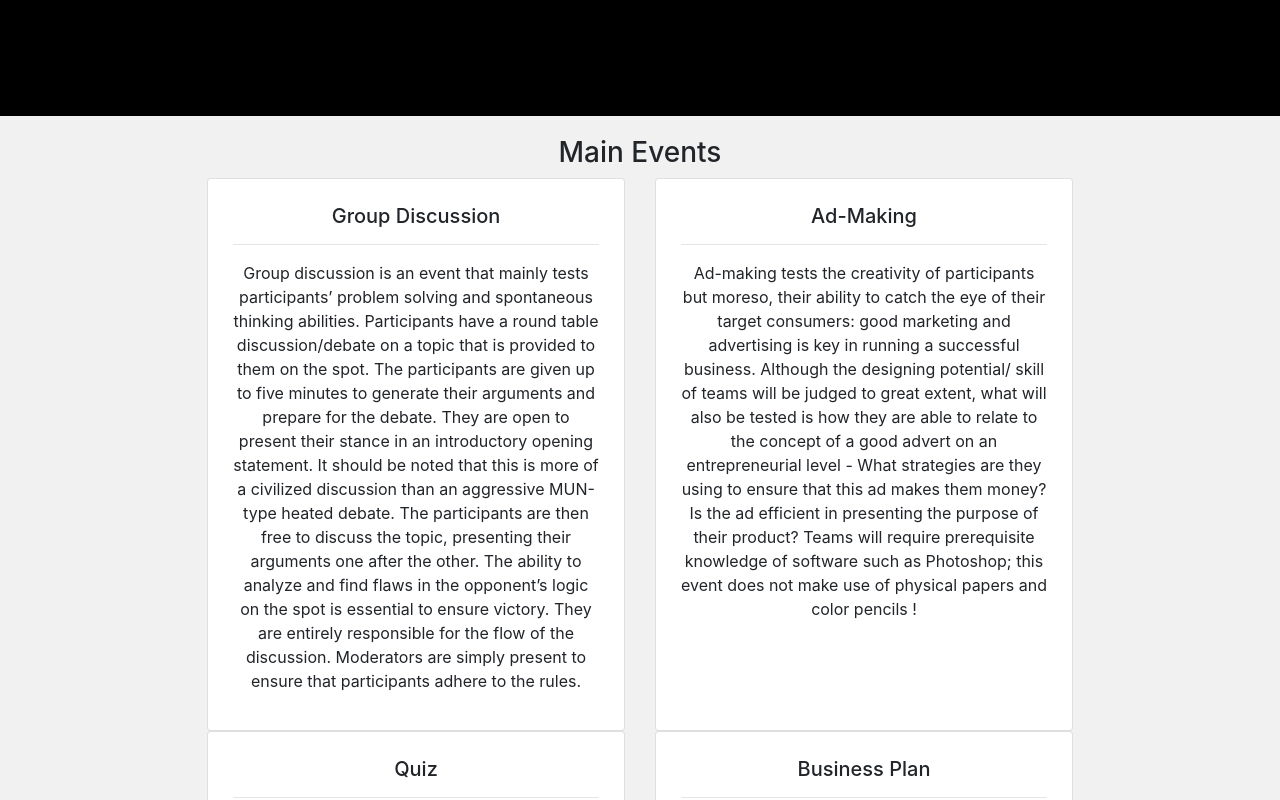
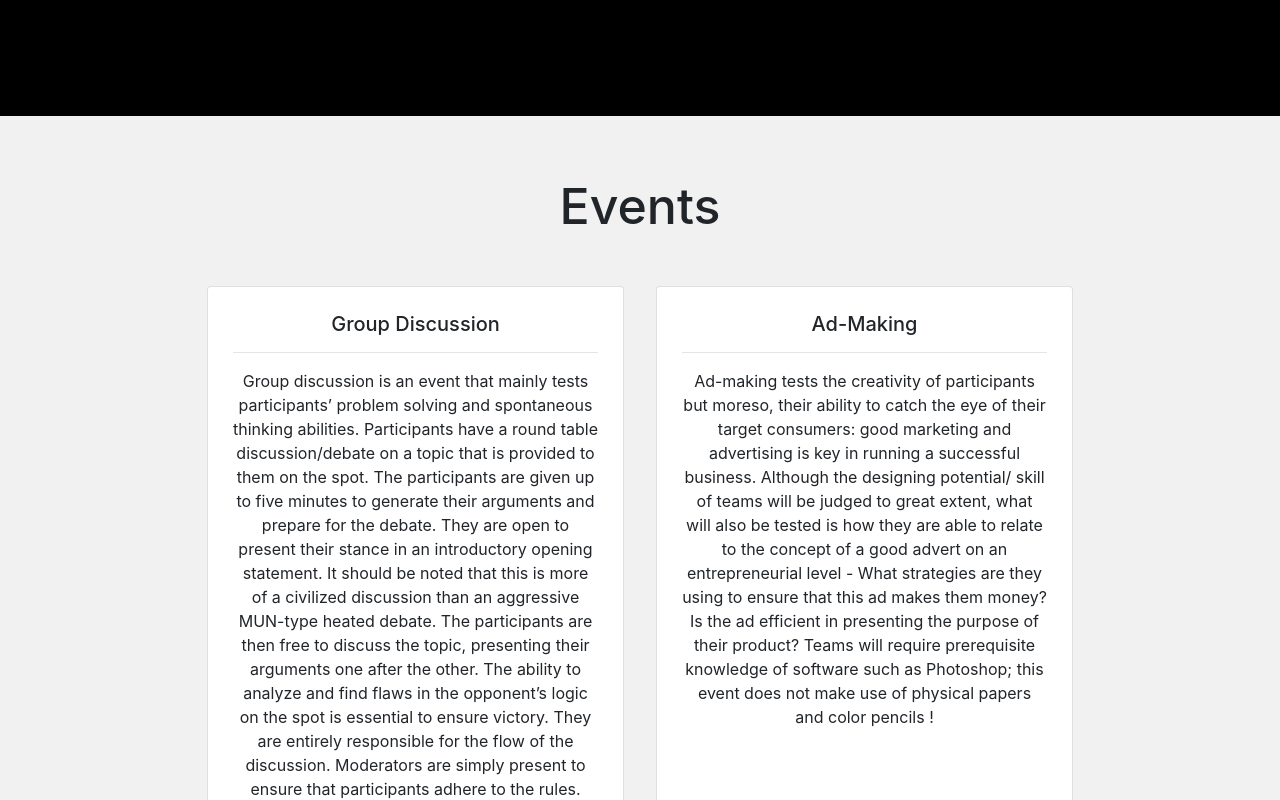
Before and after one commit to Enship-Club/enship-club.github.io, a Next.js app: page / in a window 1280 px wide. Shown: the part 740-1540 px from the top of the page. Built offline with nearby package versions, Linux system fonts and the light colour scheme.

Commit message:
Update MainEvents.js

```diff
--- a/components/MainEvents.js
+++ b/components/MainEvents.js
@@ -1,23 +1,30 @@
 import { Row, Container, Col } from "react-bootstrap";
 import MainEventCard from "./MainEventCard";
+import ModalEventCard from "./ModalEventCard";
 import mainEvents from "../data/mainEvents";
 
 export default function MainEvents() {
   return (
     <div style={{ margin: "20px 15%" }}>
       <Container>
-        <h3 style={{ textAlign: "center" }}>Main Events</h3>
-        <Row>
+        {<div>
+          <div style={{ display:"flex",marginBottom:"2rem", margin: "10px auto"}}>
+            <div style={{margin: "20px auto"}}>
+              <h1 style={{marginBottom:"30px",marginTop:"6rem", margin: "20px auto", fontSize: "50px"}}>Events</h1>
+            </div>
+          </div>
+          <div style={{display: "grid",gridGap: "2rem",gridAutoColumns: "1fr",gridTemplateColumns: "repeat(2,1fr)"}}>
           {mainEvents.map((event) => (
-            <Col sm={12} md={6}>
               <MainEventCard
                 key={mainEvents.indexOf(event)}
                 heading={event.heading}
                 body={event.body}
+                ModalHeading={event.ModalHeading}
+                Description={event.Description}
               />
-            </Col>
           ))}
-        </Row>
+          </div>
+        </div>}
       </Container>
     </div>
   );
```
